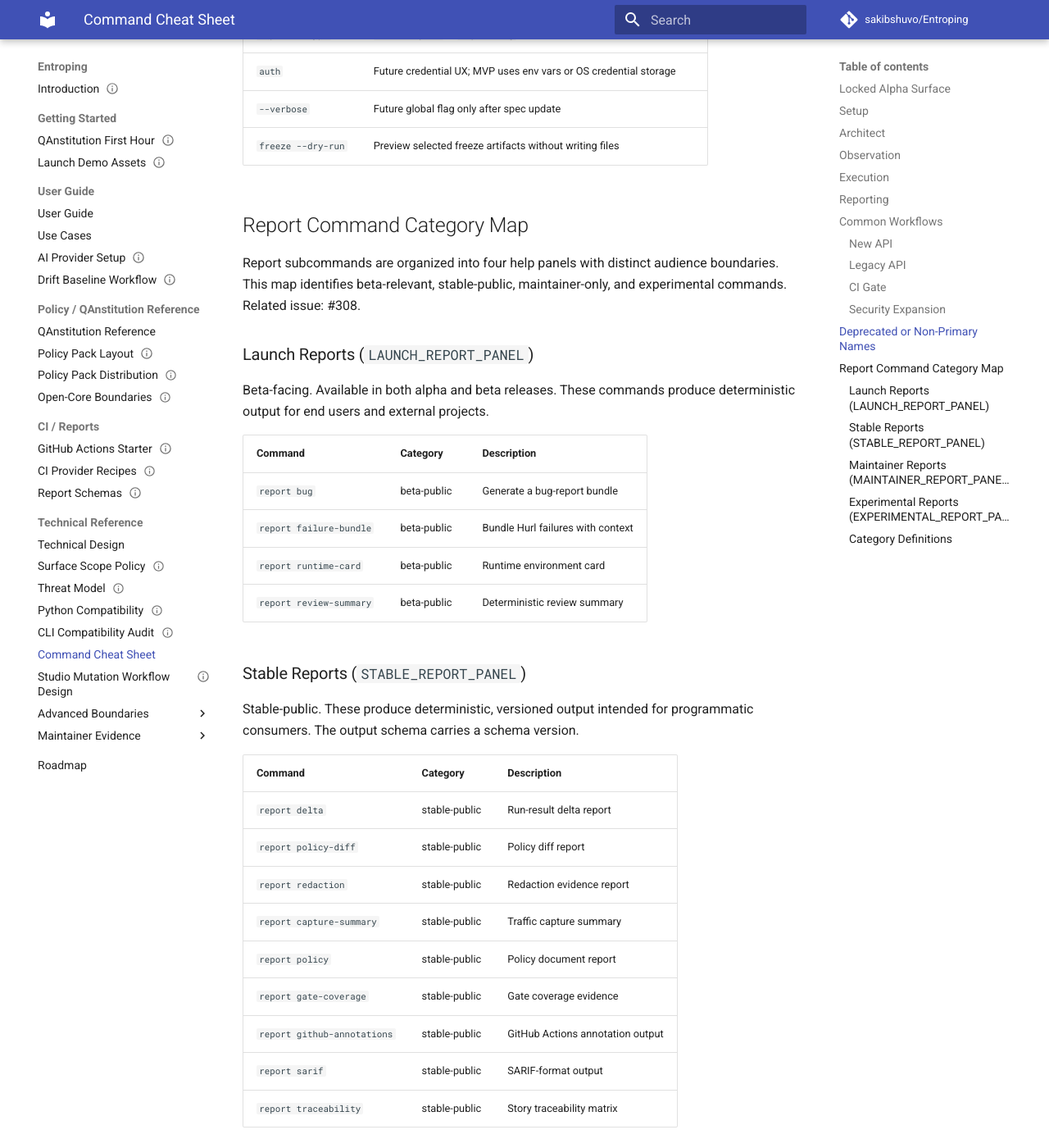
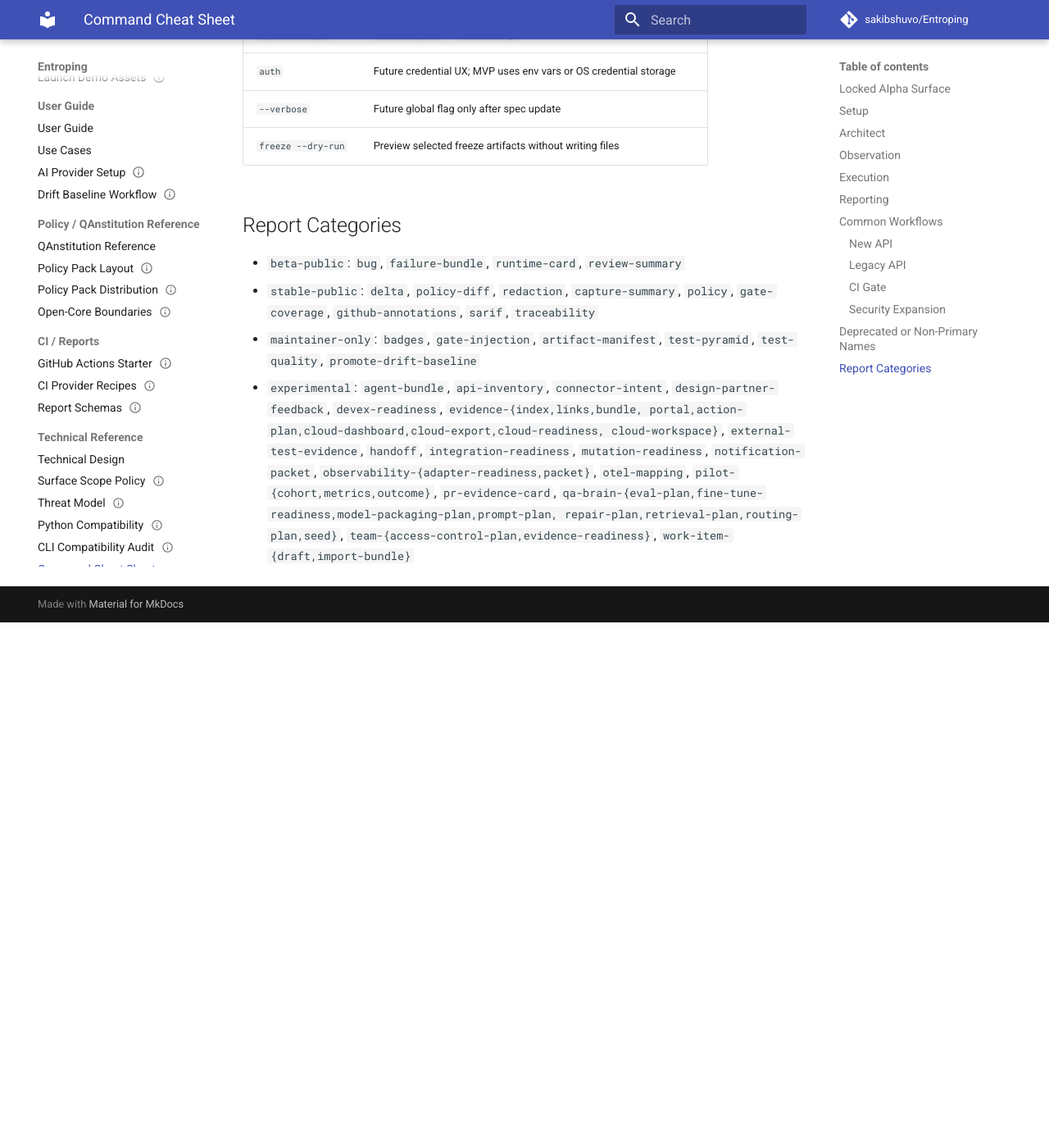
Before and after one commit to sakibshuvo/Entroping, an MkDocs documentation site: the page built from docs/technical/COMMAND_CHEAT_SHEET.md, in a window 1280 px wide and 1400 px high, scrolled down 19464 px. Shown: the whole window at 82% size. Built offline with MkDocs 1.6.1 and Material for MkDocs 9.7.7, drawn with Linux system fonts in a browser that asks for light colours; comment, search, counter and statistics services are not loaded; after the commit the page ends 20223 px from its top, so only the background shows below that; some of the changed text lies outside the part shown.

Commit message:
docs(cli): keep report category map under context budget

```diff
--- a/docs/technical/COMMAND_CHEAT_SHEET.md
+++ b/docs/technical/COMMAND_CHEAT_SHEET.md
@@ -617,108 +617,21 @@ Do not document these as primary v4.1 commands:
 | `--verbose` | Future global flag only after spec update |
 | `freeze --dry-run` | Preview selected freeze artifacts without writing files |
 
-## Report Command Category Map
+## Report Categories
 
-Report subcommands are organized into four help panels with distinct audience
-boundaries. This map identifies beta-relevant, stable-public, maintainer-only,
-and experimental commands. Related issue: #308.
-
-### Launch Reports (`LAUNCH_REPORT_PANEL`)
-
-Beta-facing. Available in both alpha and beta releases. These commands produce
-deterministic output for end users and external projects.
-
-| Command | Category | Description |
-|---------|----------|-------------|
-| `report bug` | beta-public | Generate a bug-report bundle |
-| `report failure-bundle` | beta-public | Bundle Hurl failures with context |
-| `report runtime-card` | beta-public | Runtime environment card |
-| `report review-summary` | beta-public | Deterministic review summary |
-
-### Stable Reports (`STABLE_REPORT_PANEL`)
-
-Stable-public. These produce deterministic, versioned output intended for
-programmatic consumers. The output schema carries a schema version.
-
-| Command | Category | Description |
-|---------|----------|-------------|
-| `report delta` | stable-public | Run-result delta report |
-| `report policy-diff` | stable-public | Policy diff report |
-| `report redaction` | stable-public | Redaction evidence report |
-| `report capture-summary` | stable-public | Traffic capture summary |
-| `report policy` | stable-public | Policy document report |
-| `report gate-coverage` | stable-public | Gate coverage evidence |
-| `report github-annotations` | stable-public | GitHub Actions annotation output |
-| `report sarif` | stable-public | SARIF-format output |
-| `report traceability` | stable-public | Story traceability matrix |
-
-### Maintainer Reports (`MAINTAINER_REPORT_PANEL`)
-
-Maintainer-only. Internal quality, drift, and project-health measurement. Not
-part of the public beta surface.
-
-| Command | Category | Description |
-|---------|----------|-------------|
-| `report badges` | maintainer-only | Project badge evidence |
-| `report gate-injection` | maintainer-only | Gate injection report |
-| `report artifact-manifest` | maintainer-only | Artifact manifest listing |
-| `report test-pyramid` | maintainer-only | Test pyramid analysis |
-| `report test-quality` | maintainer-only | Test quality metrics |
-| `report promote-drift-baseline` | maintainer-only | Promote current state as drift baseline |
-
-### Experimental Reports (`EXPERIMENTAL_REPORT_PANEL`)
-
-Experimental. Design-partner and agent-produced evidence. These commands may
-change or move between panels without a compatibility guarantee. They remain
-available in the Experimental Design-Partner Evidence help panel; they are not
-part of the beta compatibility promise.
-
-| Command | Category | Description |
-|---------|----------|-------------|
-| `report agent-bundle` | experimental | Agent output bundle |
-| `report api-inventory` | experimental | API surface inventory |
-| `report connector-intent` | experimental | Connector intent map |
-| `report design-partner-feedback` | experimental | Design partner feedback intake |
-| `report devex-readiness` | experimental | Developer experience readiness |
-| `report evidence-index` | experimental | Evidence index report |
-| `report evidence-links` | experimental | Evidence link checker |
-| `report evidence-bundle` | experimental | Evidence bundle export |
-| `report evidence-portal` | experimental | Evidence portal render |
-| `report evidence-action-plan` | experimental | Evidence action plan |
-| `report evidence-cloud-dashboard` | experimental | Cloud dashboard evidence |
-| `report evidence-cloud-export` | experimental | Cloud export evidence |
-| `report evidence-cloud-readiness` | experimental | Cloud readiness evidence |
-| `report evidence-cloud-workspace` | experimental | Cloud workspace evidence |
-| `report external-test-evidence` | experimental | External test evidence |
-| `report handoff` | experimental | Session handoff packet |
-| `report integration-readiness` | experimental | Integration readiness check |
-| `report mutation-readiness` | experimental | Mutation test readiness |
-| `report notification-packet` | experimental | Notification packet |
-| `report observability-adapter-readiness` | experimental | Observability adapter readiness |
-| `report observability-packet` | experimental | Observability packet |
-| `report otel-mapping` | experimental | OpenTelemetry mapping |
-| `report pilot-cohort` | experimental | Pilot cohort report |
-| `report pilot-metrics` | experimental | Pilot metrics |
-| `report pilot-outcome` | experimental | Pilot outcome evidence |
-| `report pr-evidence-card` | experimental | PR evidence card |
-| `report qa-brain-eval-plan` | experimental | QA brain eval plan |
-| `report qa-brain-fine-tune-readiness` | experimental | QA brain fine-tune readiness |
-| `report qa-brain-model-packaging-plan` | experimental | QA brain model packaging |
-| `report qa-brain-prompt-plan` | experimental | QA brain prompt plan |
-| `report qa-brain-repair-plan` | experimental | QA brain repair plan |
-| `report qa-brain-retrieval-plan` | experimental | QA brain retrieval plan |
-| `report qa-brain-routing-plan` | experimental | QA brain routing plan |
-| `report qa-brain-seed` | experimental | QA brain seed evidence |
-| `report team-access-control-plan` | experimental | Team access control plan |
-| `report team-evidence-readiness` | experimental | Team evidence readiness |
-| `report work-item-draft` | experimental | Work item draft |
-| `report work-item-import-bundle` | experimental | Work item import bundle |
-
-### Category Definitions
-
-| Category | Audience | Stability promise | Merge authority |
-|----------|----------|-------------------|-----------------|
-| `beta-public` | End users and external projects | Backward compatible within beta | Codex |
-| `stable-public` | Programmatic consumers | Schema-versioned | Codex |
-| `maintainer-only` | Repo maintainers | No compatibility promise | Codex |
-| `experimental` | Design partners, agents | None; may change or move | N/A (evidence only) |
+- `beta-public`: `bug`, `failure-bundle`, `runtime-card`, `review-summary`
+- `stable-public`: `delta`, `policy-diff`, `redaction`, `capture-summary`,
+  `policy`, `gate-coverage`, `github-annotations`, `sarif`, `traceability`
+- `maintainer-only`: `badges`, `gate-injection`, `artifact-manifest`,
+  `test-pyramid`, `test-quality`, `promote-drift-baseline`
+- `experimental`: `agent-bundle`, `api-inventory`, `connector-intent`,
+  `design-partner-feedback`, `devex-readiness`, `evidence-{index,links,bundle,
+  portal,action-plan,cloud-dashboard,cloud-export,cloud-readiness,
+  cloud-workspace}`, `external-test-evidence`, `handoff`,
+  `integration-readiness`, `mutation-readiness`, `notification-packet`,
+  `observability-{adapter-readiness,packet}`, `otel-mapping`,
+  `pilot-{cohort,metrics,outcome}`, `pr-evidence-card`,
+  `qa-brain-{eval-plan,fine-tune-readiness,model-packaging-plan,prompt-plan,
+  repair-plan,retrieval-plan,routing-plan,seed}`,
+  `team-{access-control-plan,evidence-readiness}`,
+  `work-item-{draft,import-bundle}`
```
